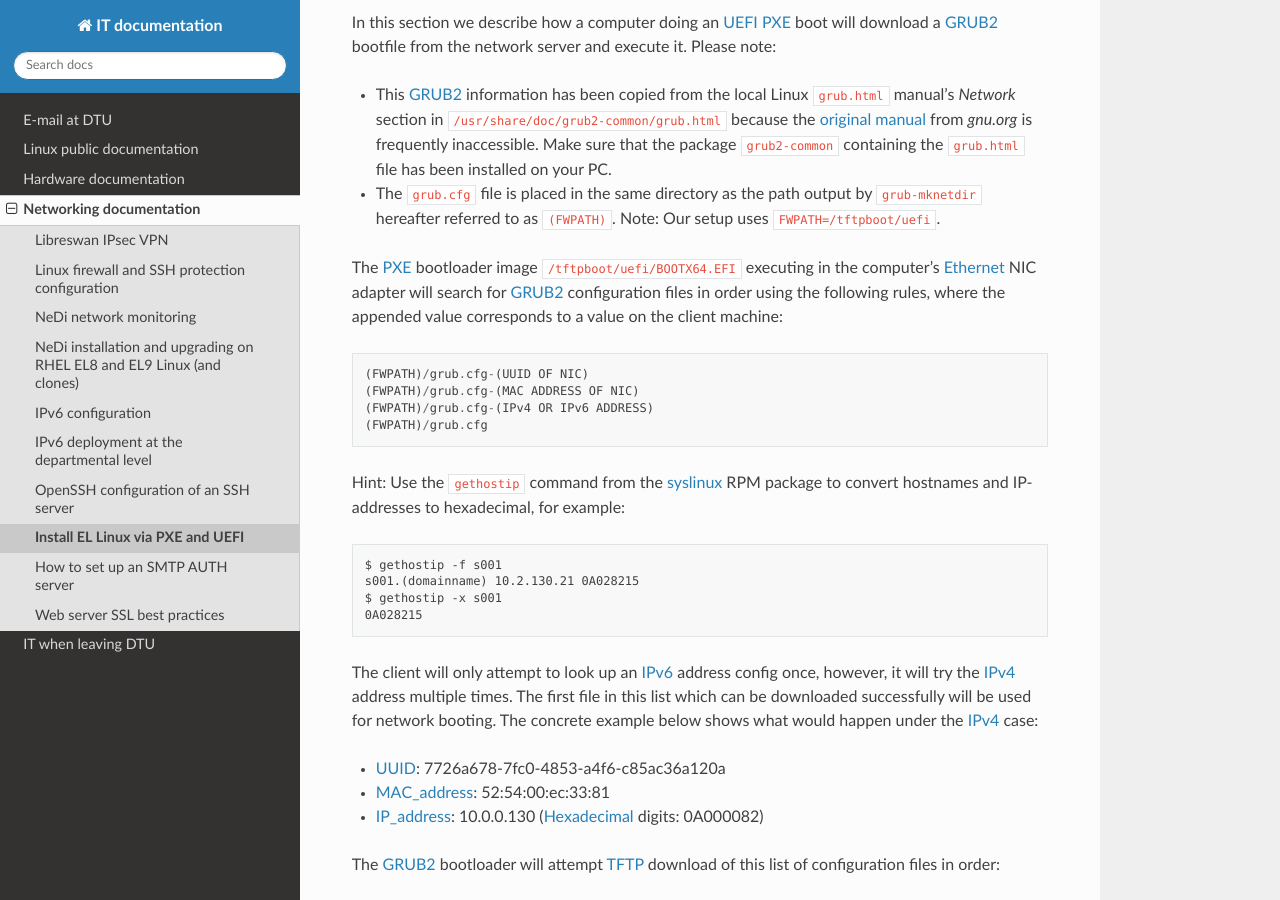
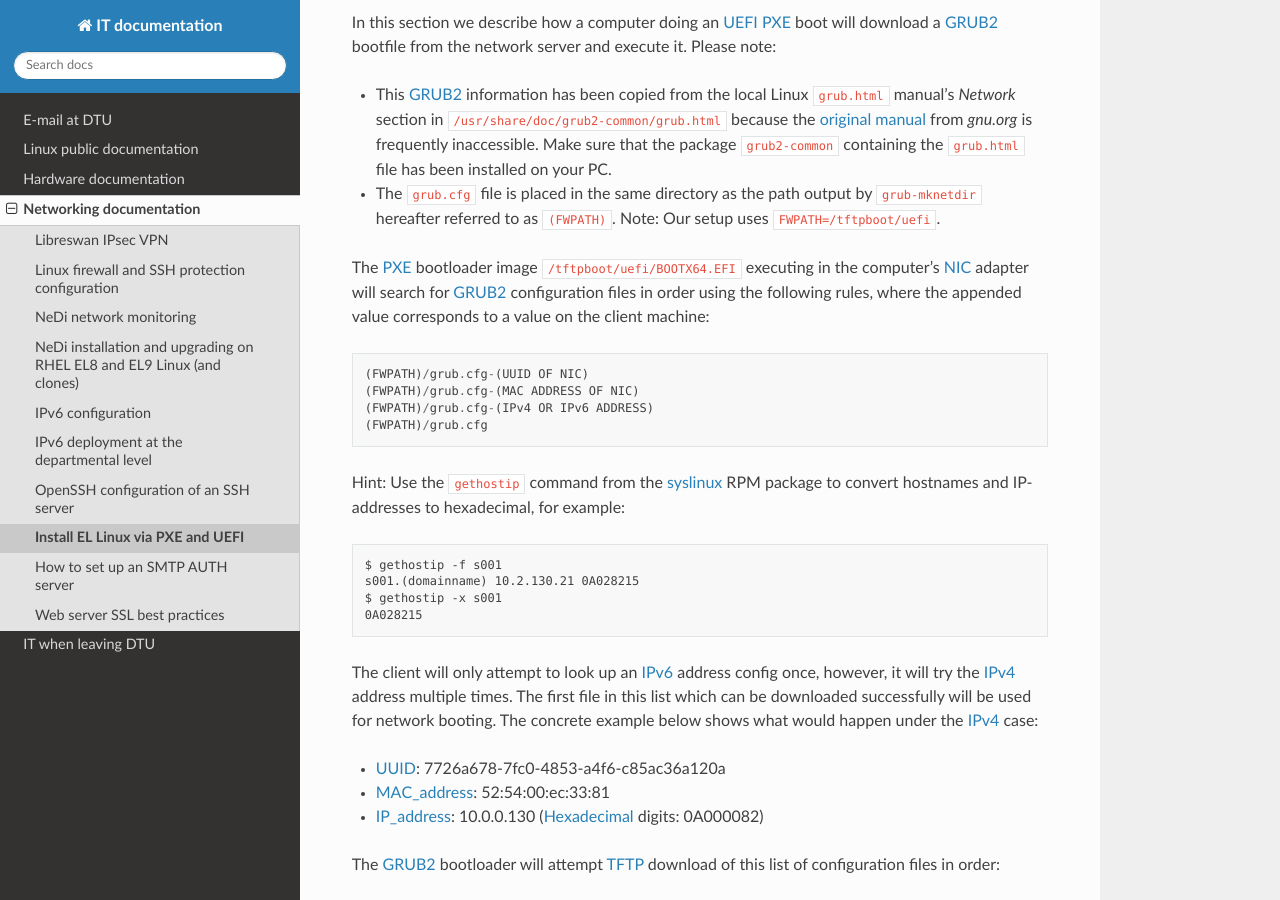
Before and after one commit to OleHolmNielsen/ITwiki, a Sphinx documentation site: the page built from docs/PXE_and_UEFI.rst, in a window 1280 px wide and 900 px high, scrolled down 11796 px. Built offline with Sphinx 7.4.7 and the Read the Docs theme 3.1.0, drawn with Linux system fonts in a browser that asks for light colours.

Commit message:
Link to NIC definition

```diff
--- a/docs/PXE_and_UEFI.rst
+++ b/docs/PXE_and_UEFI.rst
@@ -550,7 +550,7 @@ Please note:
 - The ``grub.cfg`` file is placed in the same directory as the path output by ``grub-mknetdir`` hereafter referred to as ``(FWPATH)``.
   Note: Our setup uses ``FWPATH=/tftpboot/uefi``.
 
-The PXE_ bootloader image ``/tftpboot/uefi/BOOTX64.EFI`` executing in the computer's Ethernet_ NIC adapter
+The PXE_ bootloader image ``/tftpboot/uefi/BOOTX64.EFI`` executing in the computer's NIC_ adapter
 will search for GRUB2_ configuration files in order using the following rules,
 where the appended value corresponds to a value on the client machine::
 
```
Also changed, not shown: other parts of docs/PXE_and_UEFI.rst (+1 -0 lines).
